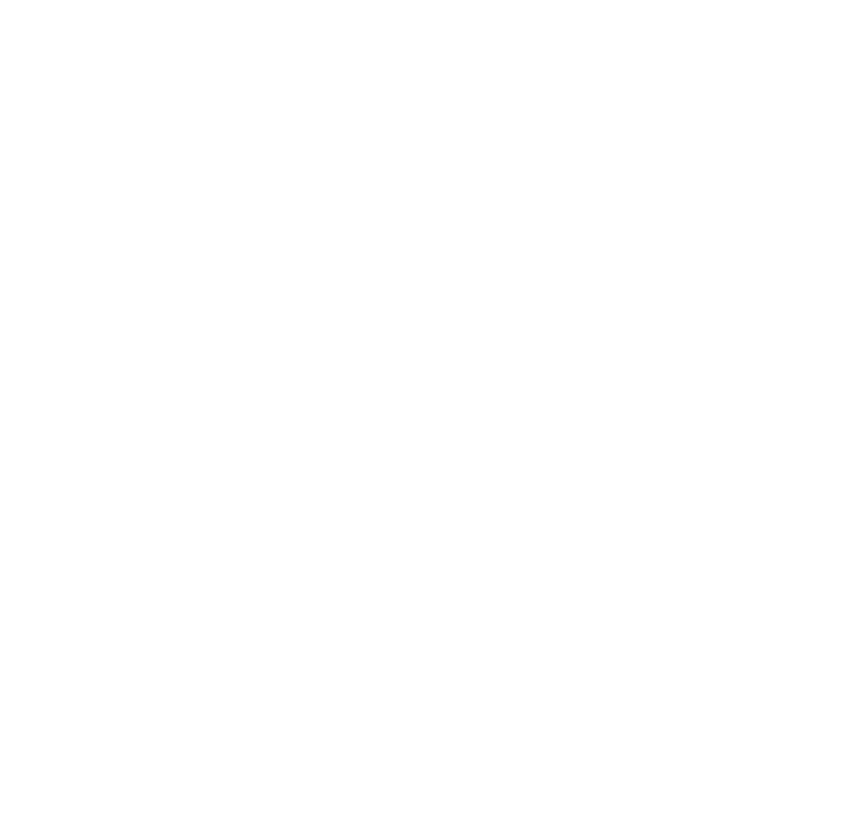
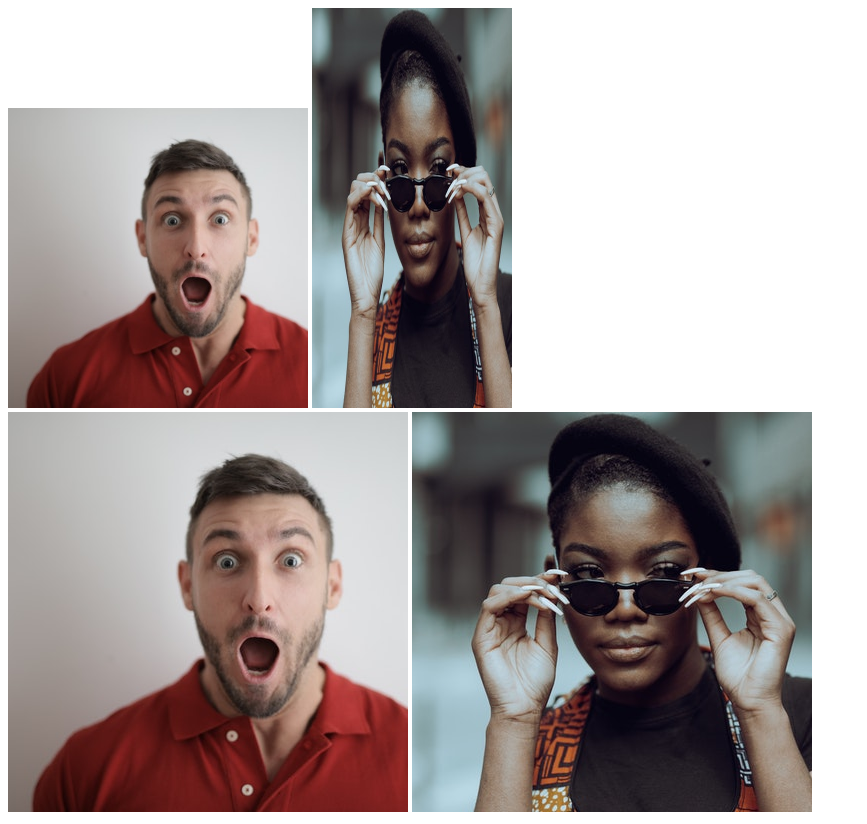
Before and after one commit to shaikshahul18/css-exercises, a plain HTML site: page 04-chain-selectors/index.html in a window 1280 px wide. Shown: the whole page, without its empty margins (0-867 px from the left). Before the commit the page ends 800 px from the top, so only its background shows below. Drawn offline with Linux system fonts and the light colour scheme.

Commit message:
finished adding style elements

```diff
--- a/04-chain-selectors/index.html
+++ b/04-chain-selectors/index.html
@@ -6,5 +6,30 @@
     <title>04-chain-selectors</title>
     <link rel="stylesheet" href="style.css" />
   </head>
-  <body></body>
+  <body>
+    <div>
+      <img
+        class="avatar proportioned"
+        src="images/pexels-andrea-piacquadio-3777931.jpg"
+        alt="man with red shirt"
+      />
+      <img
+        class="avatar distorted"
+        src="images/pexels-katho-mutodo-8434791.jpg"
+        alt="woman with glasses"
+      />
+    </div>
+    <div>
+      <img
+        class="original proportioned"
+        src="images/pexels-andrea-piacquadio-3777931.jpg"
+        alt="man with red shirt"
+      />
+      <img
+        class="original distorted"
+        src="images/pexels-katho-mutodo-8434791.jpg"
+        alt="woman with glasses"
+      />
+    </div>
+  </body>
 </html>
--- a/04-chain-selectors/style.css
+++ b/04-chain-selectors/style.css
@@ -0,0 +1,8 @@
+.avatar.proportioned {
+  width: 300px;
+  height: auto;
+}
+.avatar.distorted {
+  width: 200px;
+  height: 400px;
+}
```
Also changed, not shown: 04-chain-selectors/images/pexels-andrea-piacquadio-3777931.jpg (added), 04-chain-selectors/images/pexels-katho-mutodo-8434791.jpg (added).
